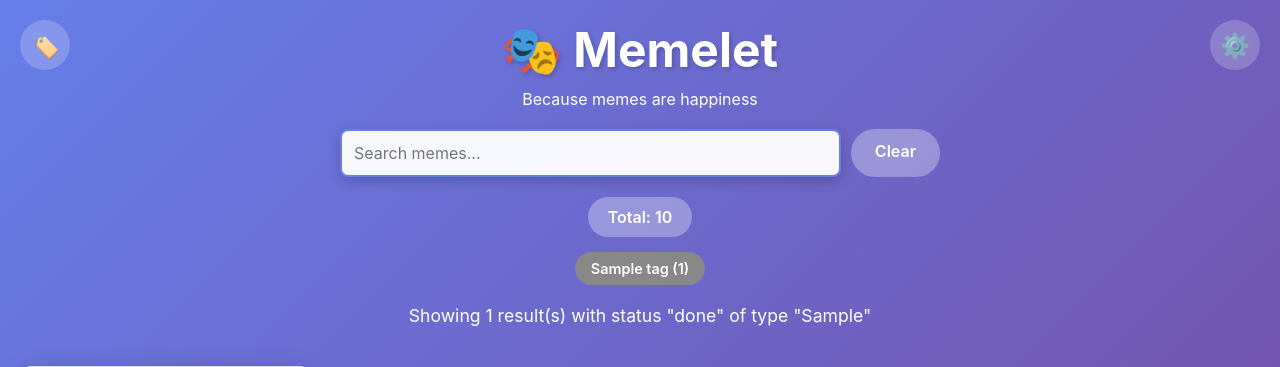
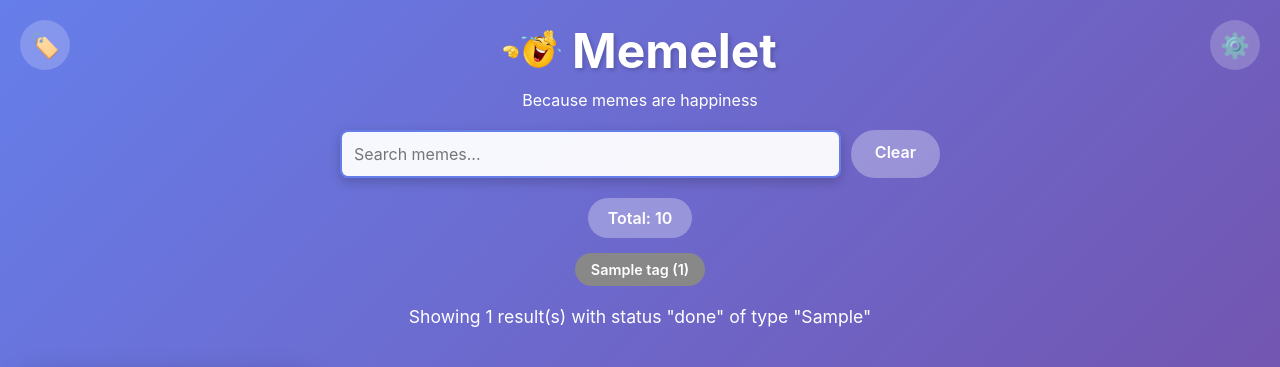
Before and after one commit to toomanynights/memelet, a Flask app: template templates/index.html in a window 1280 px wide. Shown: the top 367 px of the page. Run offline with Flask 3, Linux system fonts and the light colour scheme; the template is opened without the code that fills it: most values are stand-ins (such as "Sample title", 1, 10 or a date in 2020); grey boxes marked "Sample" are stand-in pictures.

Commit message:
Favicon + logo

```diff
--- a/app.py
+++ b/app.py
@@ -2,7 +2,7 @@
 """
 Memelet Web Interface
 """
-from flask import Flask, render_template, request, jsonify
+from flask import Flask, render_template, request, jsonify, send_from_directory
 from uuid import uuid4
 import sqlite3
 from pathlib import Path
@@ -11,6 +11,10 @@ app = Flask(__name__)
 
 DB_PATH = "memelet.db"
 MEMES_URL_BASE = "https://memes.tmn.name/files/"
+
+@app.route('/favicon.ico')
+def favicon():
+    return send_from_directory(app.static_folder, 'favicon.ico', mimetype='image/x-icon')
 
 def get_db_connection():
     """Get database connection"""
--- a/templates/index.html
+++ b/templates/index.html
@@ -21,7 +21,7 @@
             <div class="header-buttons right">
                 <a href="/settings" class="header-button settings" title="Settings">⚙️</a>
             </div>
-            <h1>🎭 Memelet</h1>
+            <h1><img src="{{ url_for('static', filename='logo.png') }}" alt="Memelet" style="height: 1.2em; vertical-align: -0.2em;"> Memelet</h1>
             <p>Because memes are happiness</p>
 
             <div class="search-bar">
```
Also changed, not shown: static/favicon.ico (added), static/logo.png (added).
